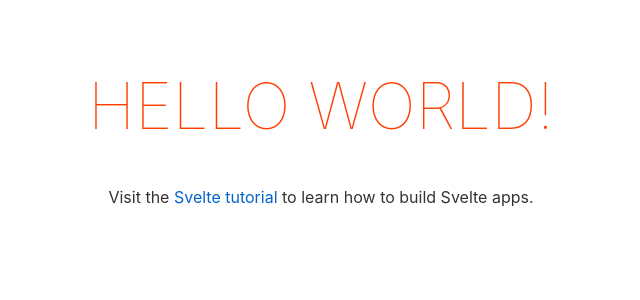
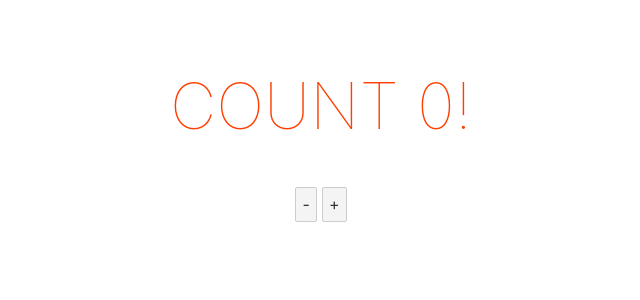
Before and after one commit to ayushAB/svelte-learning, a Svelte app: page / in a window 1280 px wide. Shown: the top 300 px of the page, without its empty margins (319-959 px from the left). Built offline with nearby package versions, Linux system fonts and the light colour scheme.

Commit message:
simple counter

```diff
--- a/src/App.svelte
+++ b/src/App.svelte
@@ -1,10 +1,21 @@
 <script>
-	export let name;
+	let count = 0;
+
+	function increment() {
+		count++;
+	}
+	function decrement() {
+		count--;
+	}
 </script>
 
 <main>
-	<h1>Hello {name}!</h1>
-	<p>Visit the <a href="https://svelte.dev/tutorial">Svelte tutorial</a> to learn how to build Svelte apps.</p>
+	<h1>Count {count}!</h1>
+	<div>
+		<button on:click={decrement}>-</button>
+		<button on:click={increment}>+</button>
+	</div>
+
 </main>
 
 <style>
```
